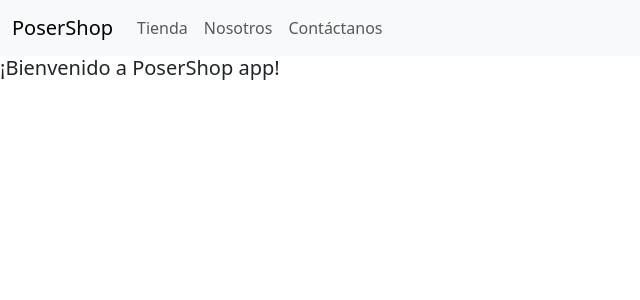
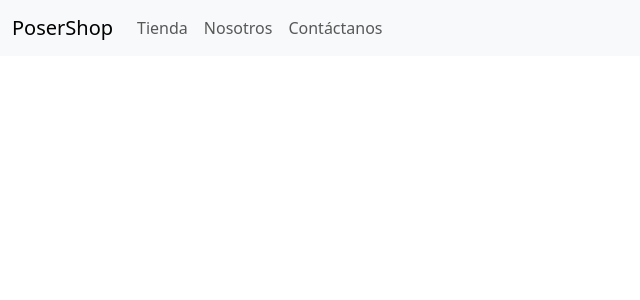
Before and after one commit to julito/AngularApp, an Angular app: page / in a window 1280 px wide. Shown: the top 300 px of the page, without its empty margins (0-640 px from the left). Built offline with nearby package versions, Linux system fonts and the light colour scheme.

Commit message:
Inyección http con php
se agregó el archivo de Php para su revisión.

```diff
--- a/src/app/app.component.html
+++ b/src/app/app.component.html
@@ -1,3 +1,2 @@
 <app-menu></app-menu>
-<h5>¡Bienvenido a PoserShop app!</h5>
 <router-outlet></router-outlet>
```
